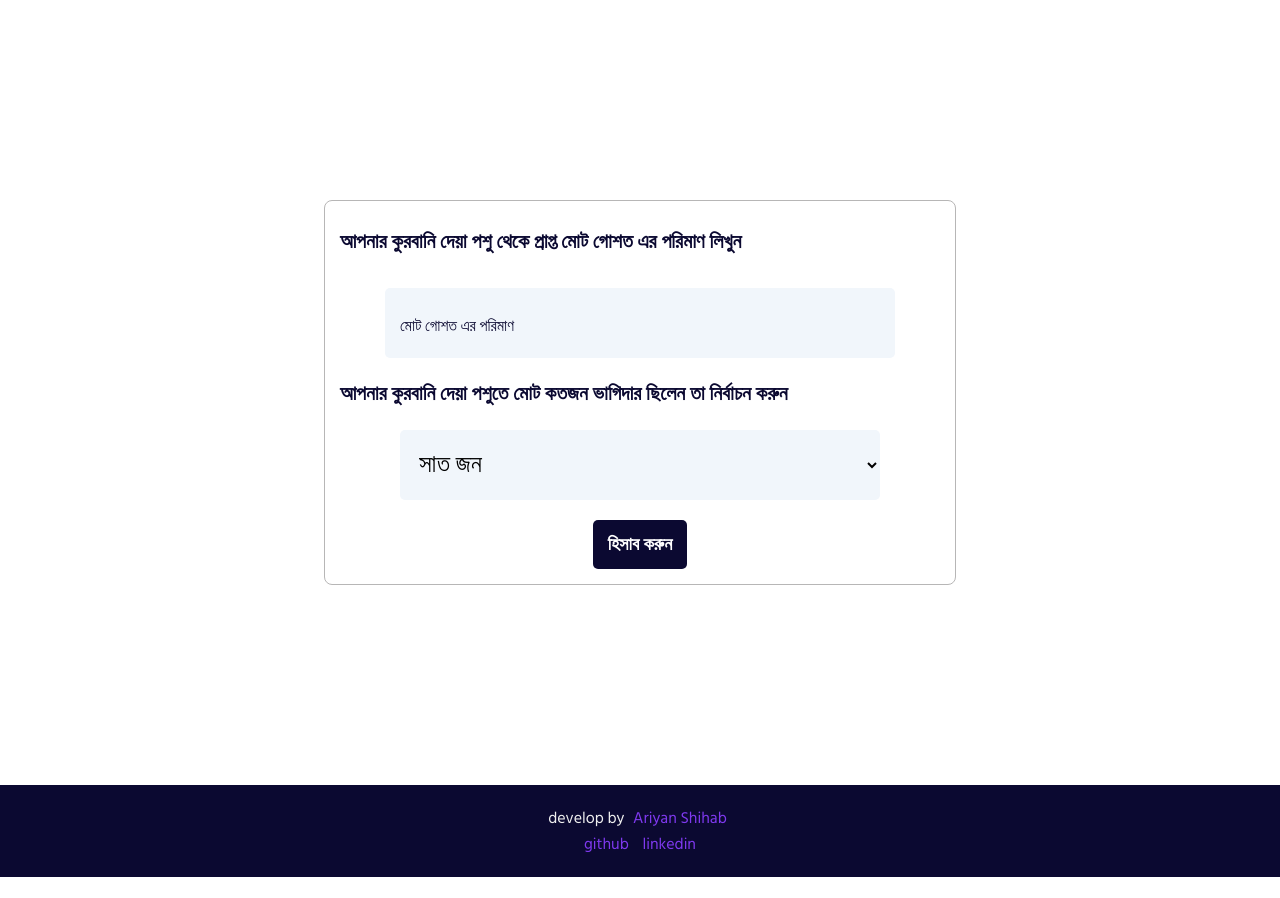
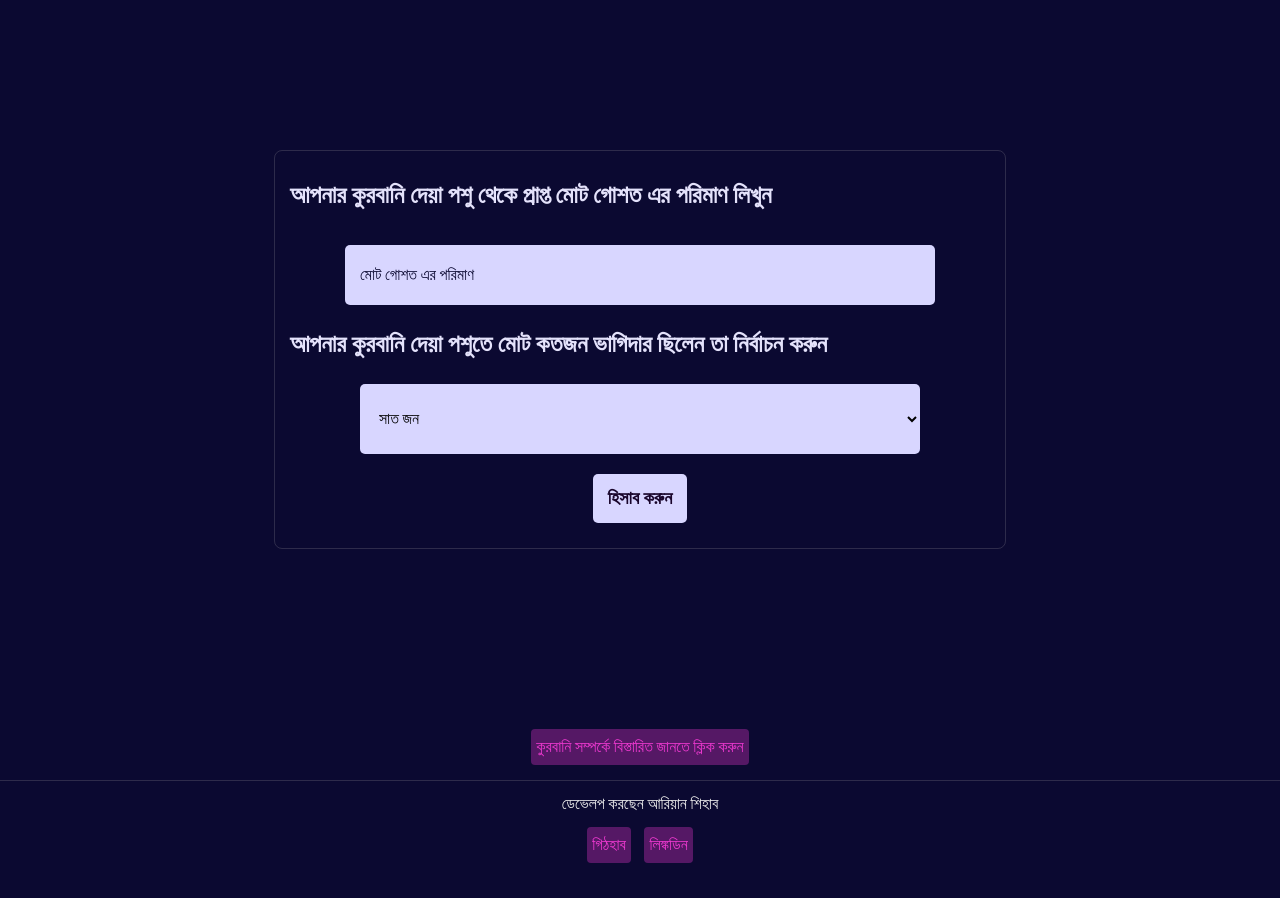
Before and after one commit to AriyanShihab/meatDivider, a plain HTML site: page index.html in a window 1280 px wide. Before the commit the page ends 877 px from the top, so only its background shows below. Drawn offline with Linux system fonts and the light colour scheme; a web font is replaced by a local one.

Commit message:
add footers links

```diff
--- a/index.html
+++ b/index.html
@@ -10,6 +10,7 @@
     <link rel="preconnect" href="https://fonts.googleapis.com" />
     <link rel="preconnect" href="https://fonts.gstatic.com" crossorigin />
     <link href="https://fonts.googleapis.com/css2?family=Hind+Siliguri:wght@400;600&family=Tiro+Bangla&display=swap" rel="stylesheet" />
+
     <!-- css -->
     <link rel="stylesheet" href="./style/style.css" />
     <title>Meat Divider</title>
@@ -18,12 +19,14 @@
 <body>
     <main class="parent">
         <div class="container">
-            <legend></legend>
-            <p class="infoBer hide" id="result">
-                আপনার দেয়া তথ্য হিসাব করে দেখা যাই, প্রত্যেক ব্যাক্তি পাচ্ছেন
-                <span class="learge" id="quantityPerPerson"></span> কেজি। সেই ব্যাক্তি যদি তার ভাগের গোশত কে তিন ভাগ করেন, তাহলে প্রত্যেক ভাগে থাকে
-                <span class="learge" id="oneThirdPerPerson"></span> কেজি
-            </p>
+            <div id="result" class="infoBer hide">
+                <h2 class="heading">আপনার ফলাফল</h2>
+                <p>
+                    আপনার দেয়া তথ্য হিসাব করে দেখা যাই, প্রত্যেক ব্যাক্তি পাচ্ছেন
+                    <span class="learge" id="quantityPerPerson"></span> কেজি। সেই ব্যাক্তি যদি তার ভাগের গোশত কে তিন ভাগ করেন, তাহলে প্রত্যেক ভাগে থাকে <span class="learge" id="oneThirdPerPerson"></span> কেজি
+                </p>
+            </div>
+
             <form action="#" id="calculateData">
                 <h1 class="bn heading">
                     আপনার কুরবানি দেয়া পশু থেকে প্রাপ্ত মোট গোশত এর পরিমাণ লিখুন
@@ -31,9 +34,10 @@
                 <p class="bn small animated" id="infoPanel">
                     অনুগ্রহ করে পরিমাণ কেজি মাপে লিখবেন এবং সংখ্যা টা ইংরেজী ভাষা তে লিখবেন অর্থাৎ ১২০ না দিয়ে, 120 দেন। <br />
                     <span class="warning">সর্বোচ্চ ৩,০০০ কেজি দিতে পারবেন এবং আপনাকে গোশত এর পরিমান এবং
-              ভাগিদার আবশ্যই নির্বাচন করতে হবে নাহলে এই ওয়েব পেইজ টি কাজ করবে না
+              ভাগিদার আবশ্যই নির্বাচন করতে হবে নাহলে এই ওয়েব পেইজ টি কাজ করবে
+              না।
               <br />
-              ধন্যবাদ
+              ধন্যবাদ!
             </span>
                 </p>
                 <input id="meatWeaight" class="weaight" type="number" min="0" max="3000" step="any" required placeholder="মোট গোশত এর পরিমাণ" />
@@ -59,19 +63,25 @@
     </main>
     <footer>
         <div class="center">
-            <p>
-                develop by
-                <a href="https://github.com/AriyanShihab/"> Ariyan Shihab</a>
-            </p>
+            <a class="footer-link" href="https://www.hadithbd.com/hadith/detail/?book=1&section=65">কুরবানি সম্পর্কে বিস্তারিত জানতে ক্লিক করুন</a
+        >
+        <br />
+      </div>
 
-            <div>
-                <a href="https://github.com/AriyanShihab"> github</a>
-                <a href="https://www.linkedin.com/in/ariyanshihab/"> linkedin</a>
-            </div>
-        </div>
+      <div class="bt center">
+        <p>ডেভেলপ করছেন আরিয়ান শিহাব</p>
+        <a class="footer-link" href="https://github.com/AriyanShihab">
+          গিঠহাব</a
+        >
+        <a class="footer-link" href="https://www.linkedin.com/in/ariyanshihab/"
+          >লিঙ্কডিন</a
+        >
+        <br />
+      </div>
     </footer>
 
+    <!-- bootstrap -->
+
     <script src="./script/app.js"></script>
-</body>
-
+  </body>
 </html>
--- a/script/app.js
+++ b/script/app.js
@@ -40,8 +40,7 @@ function handelData(e) {
     const person = document.getElementById(`person`).value;
     const eachPerson = document.getElementById(`quantityPerPerson`);
     const eachPersonOneThird = document.getElementById(`oneThirdPerPerson`);
-    // let temp = weight / person;
-    // let fixd = temp.toFixed(2);
+
     eachPerson.innerHTML = getBanglaFixed(weight / person);
     let fix = weight / person / 3;
 
@@ -50,6 +49,7 @@ function handelData(e) {
     res.classList.remove(`hide`);
     document.body.scrollIntoView({ behavior: "smooth" });
 }
+// for warning
 const input = document.getElementById(`meatWeaight`);
 input.addEventListener(`click`, () => {
     const infoPanel = document.getElementById(`infoPanel`);
--- a/style/style.css
+++ b/style/style.css
@@ -6,6 +6,7 @@
 
 .center {
     text-align: center;
+    padding-bottom: 10px;
 }
 
 ::placeholder {
@@ -18,19 +19,20 @@
     justify-content: center;
     align-items: center;
     padding: 150px 20px;
+    background: #0b0931;
 }
 
 .heading {
-    font-size: 20px;
-    color: #0b0931;
+    font-size: 24px;
+    color: #e4e2fb;
     margin: 10px 0;
+    font-weight: 900;
 }
 
 .container {
-    max-width: 600px;
-    margin: 50px auto;
+    max-width: 700px;
     padding: 15px;
-    border: 1px solid #b7b6b6;
+    border: 1px solid #b7b6b633;
     border-radius: 8px;
 }
 
@@ -40,12 +42,12 @@
     border: none;
     outline: none;
     padding: 15px;
-    height: 40px;
+    height: 30px;
     width: 80%;
     margin: 20px auto;
-    background: #f1f6fb;
+    background: #d8d6ff;
     border-radius: 5px;
-    font-size: 25px;
+    font-size: 16px;
 }
 
 .partnerCount {
@@ -59,15 +61,16 @@
 .small {
     font-size: 16px;
     line-height: 30px;
+    color: #cbc8fb;
 }
 
 .submit-button {
     border: none;
     outline: none;
-    background: #0b0931;
+    background: #d8d6ff;
     padding: 10px 15px;
     font-size: 18px;
-    color: #fff;
+    color: rgb(25, 5, 43);
     font-weight: bold;
     border-radius: 5px;
 }
@@ -77,7 +80,7 @@
 }
 
 .infoBer {
-    color: #0b0931;
+    color: #c2d9ff;
     font-size: 16px;
     padding: 10px 0;
     border-bottom: 1px solid #333;
@@ -85,7 +88,7 @@
 
 .learge {
     font-size: 22px;
-    color: #7f39ef;
+    color: #12f866;
     font-family: "Tiro Bangla", serif;
 }
 
@@ -109,12 +112,25 @@
 
 footer a {
     text-decoration: none;
-    color: #7f39ef;
+    color: #ef39d1;
     margin: 5px;
 }
 
 footer {
-    padding: 20px;
+    padding: 20px 0;
     background-color: #0b0931;
     color: #efefef;
 }
+
+.bt {
+    border-top: 1px solid #b7b6b633;
+    padding-top: 10px;
+}
+
+.footer-link {
+    display: inline-block;
+    margin-top: 10px;
+    padding: 5px;
+    border-radius: 4px;
+    background: #ef39d153;
+}
```
